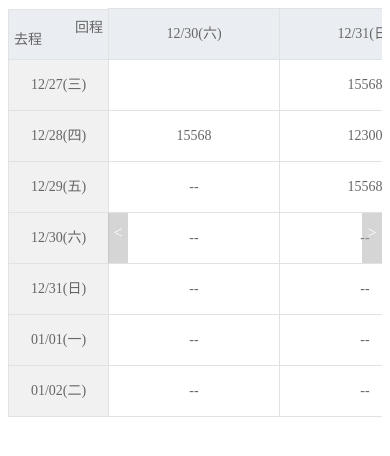
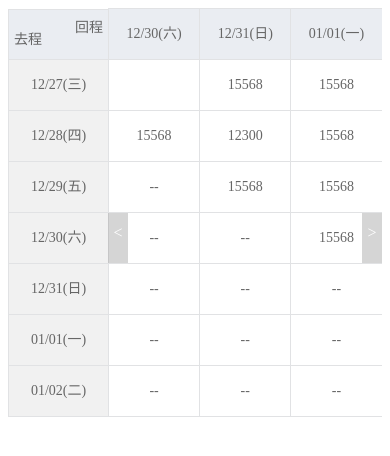
Before and after one commit to tommy19901015/LowPriceCalendarModule_React, a React (Create React App) app: page / in a window 390 px wide. Shown: the top 456 px of the page. Built offline with nearby package versions, Linux system fonts and the light colour scheme.

Commit message:
[modify] moblie move grid

```diff
--- a/src/Calendar.js
+++ b/src/Calendar.js
@@ -13,8 +13,11 @@ class Calendar extends React.Component {
         data:[],
         moveDirection:'right',
         moveGrid:3,
-        currClass:'',
-        step:0
+        nowNextClick:1,
+        nowPreClick:1,
+        currClass:'transform3',
+        targetGrid:1
+
     }
     componentDidMount = () => {
         this.getJsonData()
@@ -67,50 +70,24 @@ class Calendar extends React.Component {
         this.setState({ position: val });
     };
     onPrevClick = () => {
-        // const dataLength =  this.state.data.length;
-        // const now = this.state.currClass
-        // let transformNum = parseInt(now.split('transform')[1],10);
-        // if(now === ''){
-        //     this.setState({ currClass: ""});
-        // }else{
-        //     if((transformNum - this.state.moveGrid) > 0){
-        //         transformNum = transformNum - this.state.moveGrid;
-        //         this.setState({ currClass: "transform" +  transformNum});
-        //     }else{
-        //         this.setState({ currClass: ""});
-        //     }
-        // }
-        // const dataLength =  this.state.data.length;
-        this.setState({ currClass: "" });
-        this.state.step = this.state.step - 10;
+        const { moveGrid, currClass} = this.state;
+        const nextTransform = parseInt(currClass.split('transform')[1],10) - moveGrid;
 
+        if(nextTransform >= 3){
+            this.setState({ currClass : 'transform' + nextTransform});
+        }else{
+            this.setState({ currClass : 'transform3'});
+        }
       };
     onNextClick = () => {
-        this.setState({ currClass: "transform"});
-        // this.state.step = this.state.step + 10;
-        // console.log(step)
+        const { moveGrid, currClass} = this.state;
+        const nextTransform = parseInt(currClass.split('transform')[1],10) + moveGrid;
 
-        // const dataLength =  this.state.data.length;
-        // const now = this.state.currClass
-        // let transformNum = parseInt(now.split('transform')[1],10);
-        // if(now === ''){
-        //     this.setState({ currClass: "transform" +  this.state.moveGrid});
-        // }else{
-        //     if((transformNum + this.state.moveGrid) < dataLength){
-        //         transformNum = transformNum + this.state.moveGrid;
-        //         this.setState({ currClass: "transform" +  transformNum});
-        //     }else{
-        //         this.setState({ currClass: "transform" +  dataLength});
-        //     }
-        // }
-        //transform3 1~3transform
-        //transform6 4~6transform
-        //transform7 5~7transform
-
-        //transform[number] - moveGrid
-
-        //transform4 2~4
-        //<3 => transform1 1~3
+        if(nextTransform <= 7){
+            this.setState({ currClass : 'transform' + nextTransform});
+        }else{
+            this.setState({ currClass : 'transform7'});
+        }
     };
     render() {
         return (
@@ -121,9 +98,7 @@ class Calendar extends React.Component {
                     </div>
                 </div>
                 <div className={"right_block"}>
-                <div className={"div_table " + this.state.currClass}
-                    // style={{transform : "translateX(-" + this.state.step + "%)"}}
-                >
+                <div className={"div_table " + this.state.currClass}>
                     <div className="div_tr">
                         {this.renderRightHrader()}
                     </div>
--- a/src/css/calendar.css
+++ b/src/css/calendar.css
@@ -139,13 +139,52 @@ body .main_container .btn_container {
   body .main_container .right_block {
     overflow-x: hidden;
   }
+  body .main_container .right_block .div_table {
+    width: 233%;
+  }
+  body .main_container .right_block .div_table .div_tr {
+    width: 100%;
+    height: 51px;
+  }
   body .main_container .right_block .div_table .div_tr .div_td {
-    min-width: 170px;
-    z-index: -1;
+    min-width: calc(100% / 7);
+    width: calc(100% / 7);
   }
-  body .main_container .right_block .div_table.transform {
-    -webkit-transform: translateX(-39%);
-            transform: translateX(-39%);
+  body .main_container .right_block .div_table.transform3 {
+    -webkit-transform: translateX(0);
+            transform: translateX(0);
+    -webkit-transition: -webkit-transform ease 1s;
+    transition: -webkit-transform ease 1s;
+    transition: transform ease 1s;
+    transition: transform ease 1s, -webkit-transform ease 1s;
+  }
+  body .main_container .right_block .div_table.transform4 {
+    -webkit-transform: translateX(-14.4%);
+            transform: translateX(-14.4%);
+    -webkit-transition: -webkit-transform ease 1s;
+    transition: -webkit-transform ease 1s;
+    transition: transform ease 1s;
+    transition: transform ease 1s, -webkit-transform ease 1s;
+  }
+  body .main_container .right_block .div_table.transform5 {
+    -webkit-transform: translateX(-29%);
+            transform: translateX(-29%);
+    -webkit-transition: -webkit-transform ease 1s;
+    transition: -webkit-transform ease 1s;
+    transition: transform ease 1s;
+    transition: transform ease 1s, -webkit-transform ease 1s;
+  }
+  body .main_container .right_block .div_table.transform6 {
+    -webkit-transform: translateX(-43%);
+            transform: translateX(-43%);
+    -webkit-transition: -webkit-transform ease 1s;
+    transition: -webkit-transform ease 1s;
+    transition: transform ease 1s;
+    transition: transform ease 1s, -webkit-transform ease 1s;
+  }
+  body .main_container .right_block .div_table.transform7 {
+    -webkit-transform: translateX(-57.3%);
+            transform: translateX(-57.3%);
     -webkit-transition: -webkit-transform ease 1s;
     transition: -webkit-transform ease 1s;
     transition: transform ease 1s;
--- a/src/scss/calendar.scss
+++ b/src/scss/calendar.scss
@@ -129,60 +129,36 @@ body{
             .right_block{
                 overflow-x: hidden;
                 .div_table{
-                    .div_tr{
-                        .div_td{
-                            min-width: 170px;
-                            // min-width:cale(100vw/3);
-                            z-index: -1;
-                            // &:not(:nth-child(-n + 3)){
-                            //     display: table-column;
-                            // }
+                    width: 233%;
+                    .div_tr {
+                        width: 100%;
+                        height: 51px;
+                        .div_td {
+                          min-width: calc(100% / 7);
+                          width: calc(100% / 7);
                         }
+                      }
+                    &.transform3{
+                        transform: translateX(0);
+                        transition : transform ease 1s;
                     }
-                    &.transform{
-                        transform: translateX(-39%);
+                    &.transform4{
+                        transform: translateX(-14.4%);
                         transition : transform ease 1s;
-                        // position: relative;
-                        // right:50px;
-                        // transition: right 5s;
+                    }
+                    &.transform5{
+                        transform: translateX(-29%);
+                        transition : transform ease 1s;
+                    }
+                    &.transform6{
+                        transform: translateX(-43%);
+                        transition : transform ease 1s;
+                    }
+                    &.transform7{
+                        transform: translateX(-57.3%);
+                        transition : transform ease 1s;
                     }
                 }
-                // &.transform {
-                //     .div_td{
-                //         &:nth-child(-n + 6):nth-child(n + 4){
-                //             display: table-cell;
-                //         }
-                //         &:not(:nth-child(-n + 6):nth-child(n + 4)){
-                //             display: table-column;
-                //         }
-                //         &:nth-child(-n + 3){
-                //             display: table-column;
-                //         }
-                //     }
-                // }
-                // &.transform6 {
-                //     .div_td{
-                //         &:nth-child(-n + 6):nth-child(n + 4){
-                //             display: table-cell;
-                //         }
-                //         &:not(:nth-child(-n + 6):nth-child(n + 4)){
-                //             display: table-column;
-                //         }
-                //         &:nth-child(-n + 3){
-                //             display: table-column;
-                //         }
-                //     }
-                // }
-                // &.transform7 {
-                //     .div_td{
-                //         &:nth-child(-n + 6):nth-child(n + 4){
-                //             display: table-column;
-                //         }
-                //         &:nth-child(n + 5){
-                //             display: table-cell;
-                //         }
-                //     }
-                // }
             }
             .btn_container{
                 display: block;
```
Also changed, not shown: 1 other file (tests, documents, lock files or other folders).
